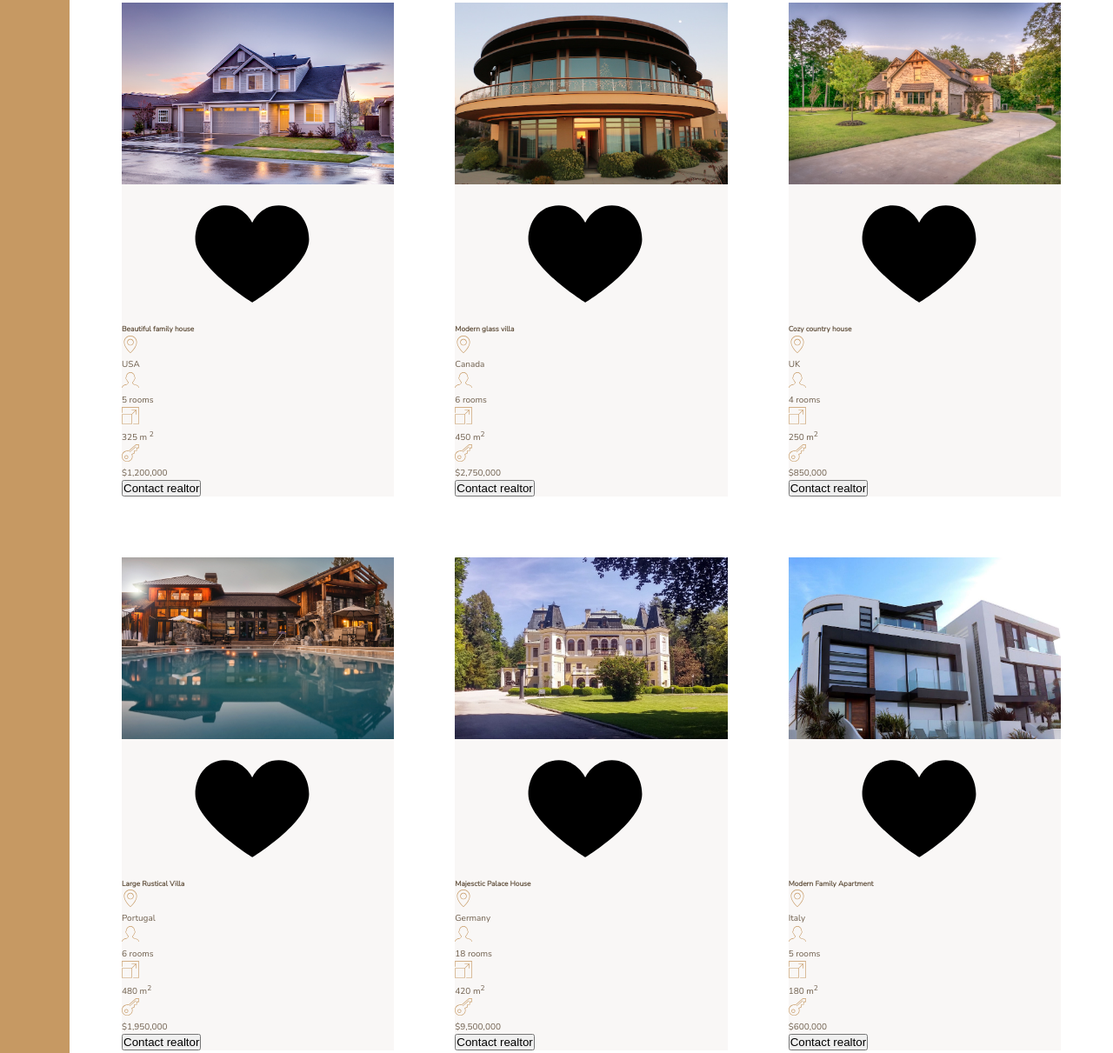
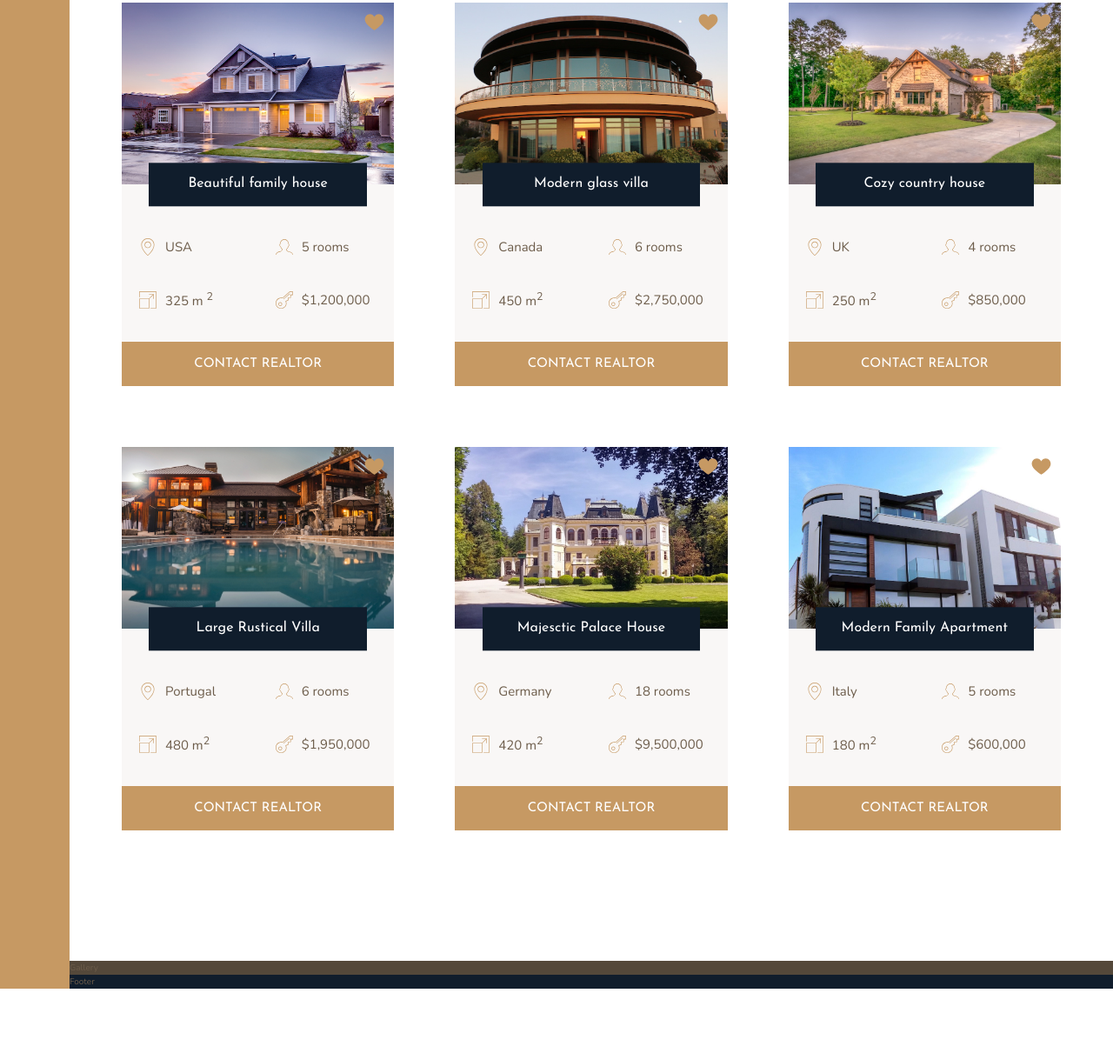
Before and after one commit to laulaunidas/nexter, a website: page index.html in a window 1280 px wide. Shown: the part 1967-3178 px from the top of the page at 87% size. After the commit the page ends 3104 px from the top, so only its background shows below. Drawn offline with nearby package versions, Linux system fonts and the light colour scheme.

Commit message:
section homes finalisée

```diff
--- a/index.html
+++ b/index.html
@@ -99,7 +99,7 @@
     <section class="homes">
         <div class="home">
             <img src="img/house-1.jpeg" alt="House 1" class="home__img">
-            <svg class="home_like">
+            <svg class="home__like">
                 <use xlink:href="img/sprite.svg#icon-heart-full"></use>
             </svg>
             <h5 class="home__name">Beautiful family house</h5>
@@ -129,12 +129,12 @@
                 </svg>
                 <p>$1,200,000</p>
             </div>
-            <button class="cta">Contact realtor</button>
+            <button class="btn home__btn">Contact realtor</button>
         </div>
 
         <div class="home">
             <img src="img/house-2.jpeg" alt="House 2" class="home__img">
-            <svg class="home_like">
+            <svg class="home__like">
                 <use xlink:href="img/sprite.svg#icon-heart-full"></use>
             </svg>
             <h5 class="home__name">Modern glass villa</h5>
@@ -163,12 +163,12 @@
                 </svg>
                 <p>$2,750,000</p>
             </div>
-            <button class="cta">Contact realtor</button>
+            <button class="btn  home__btn">Contact realtor</button>
         </div>
 
         <div class="home">
             <img src="img/house-3.jpeg" alt="House 1" class="home__img">
-            <svg class="home_like">
+            <svg class="home__like">
                 <use xlink:href="img/sprite.svg#icon-heart-full"></use>
             </svg>
             <h5 class="home__name">Cozy country house</h5>
@@ -197,12 +197,12 @@
                 </svg>
                 <p>$850,000</p>
             </div>
-            <button class="cta">Contact realtor</button>
+            <button class="btn home__btn">Contact realtor</button>
         </div>
 
         <div class="home">
             <img src="img/house-4.jpeg" alt="House 1" class="home__img">
-            <svg class="home_like">
+            <svg class="home__like">
                 <use xlink:href="img/sprite.svg#icon-heart-full"></use>
             </svg>
             <h5 class="home__name">Large Rustical Villa</h5>
@@ -231,12 +231,12 @@
                 </svg>
                 <p>$1,950,000</p>
             </div>
-            <button class="cta">Contact realtor</button>
+            <button class="btn  home__btn">Contact realtor</button>
         </div>
 
         <div class="home">
             <img src="img/house-5.jpeg" alt="House 1" class="home__img">
-            <svg class="home_like">
+            <svg class="home__like">
                 <use xlink:href="img/sprite.svg#icon-heart-full"></use>
             </svg>
             <h5 class="home__name">Majesctic Palace House</h5>
@@ -265,12 +265,12 @@
                 </svg>
                 <p>$9,500,000</p>
             </div>
-            <button class="cta">Contact realtor</button>
+            <button class="btn  home__btn">Contact realtor</button>
         </div>
 
         <div class="home">
             <img src="img/house-6.jpeg" alt="House 6" class="home__img">
-            <svg class="home_like">
+            <svg class="home__like">
                 <use xlink:href="img/sprite.svg#icon-heart-full"></use>
             </svg>
             <h5 class="home__name">Modern Family Apartment</h5>
@@ -299,7 +299,7 @@
                 </svg>
                 <p>$600,000</p>
             </div>
-            <button class="cta">Contact realtor</button>
+            <button class="btn home__btn">Contact realtor</button>
         </div>
 
     </section>
--- a/sass/_homes.scss
+++ b/sass/_homes.scss
@@ -1,39 +1,81 @@
-.homes{
-
+.homes {
   grid-column: center-start / center-end;
   margin: 15rem 0;
 
-    display:grid;
+  display: grid;
 
-    grid-template-columns: repeat(auto-fit,minmax(25rem,1fr));
-    grid-gap:7rem;
-
+  grid-template-columns: repeat(auto-fit, minmax(25rem, 1fr));
+  grid-gap: 7rem;
 }
 
-.home{
+.home {
   background-color: $color-grey-light-1;
 
-    &__img{
+  display: grid;
+  grid-template-columns: repeat(2, 1fr);
+  grid-row-gap: 3.5rem;
+
+  &__img {
     width: 100%;
+    grid-row: 1/2;
+    grid-column: 1/ -1;
+    z-index: 1;
   }
 
-    &__like{}
+  &__like {
+    grid-row: 1/2;
+    grid-column: 2/3;
+    fill: $color-primary;
+    width: 2.5rem;
+    height: 2.5rem;
+    z-index: 2;
+    justify-self: end;
+    margin: 1rem;
+  }
 
-    &__name{}
+  &__name {
+    grid-column: 1/ -1;
+    grid-row: 1/2;
+    justify-self: center;
+    align-self: end;
+    z-index: 3;
+    width: 80%;
+
+    font-family: $font-display;
+    font-size: 1.6rem;
+    text-align: center;
+    padding: 1.25rem;
+    background-color: $color-secondary;
+    color: white;
+    font-weight: 400;
+    transform: translateY(50%);
+  }
+
+  &__location,
+  &__rooms {
+    margin-top: 2.5rem;
+  }
 
   &__location,
   &__rooms,
   &__area,
-    &__price,{
+  &__price {
+      font-size: 1.5rem;
+      margin-left: 2rem;
 
-        svg{
-            fill:$color-primary;
-            width: 2rem ;
-            height: 2rem ;
+      display: flex;
+      align-items: center;
+
+    svg {
+      fill: $color-primary;
+      width: 2rem;
+      height: 2rem;
+      margin-right: 1rem;
     }
 
-        p{
 
   }
+  &__btn {
+    grid-column: 1/-1;
   }
 }
```
Also changed, not shown: css/style.css. Lines whose indentation alone changed are shown as unchanged.
